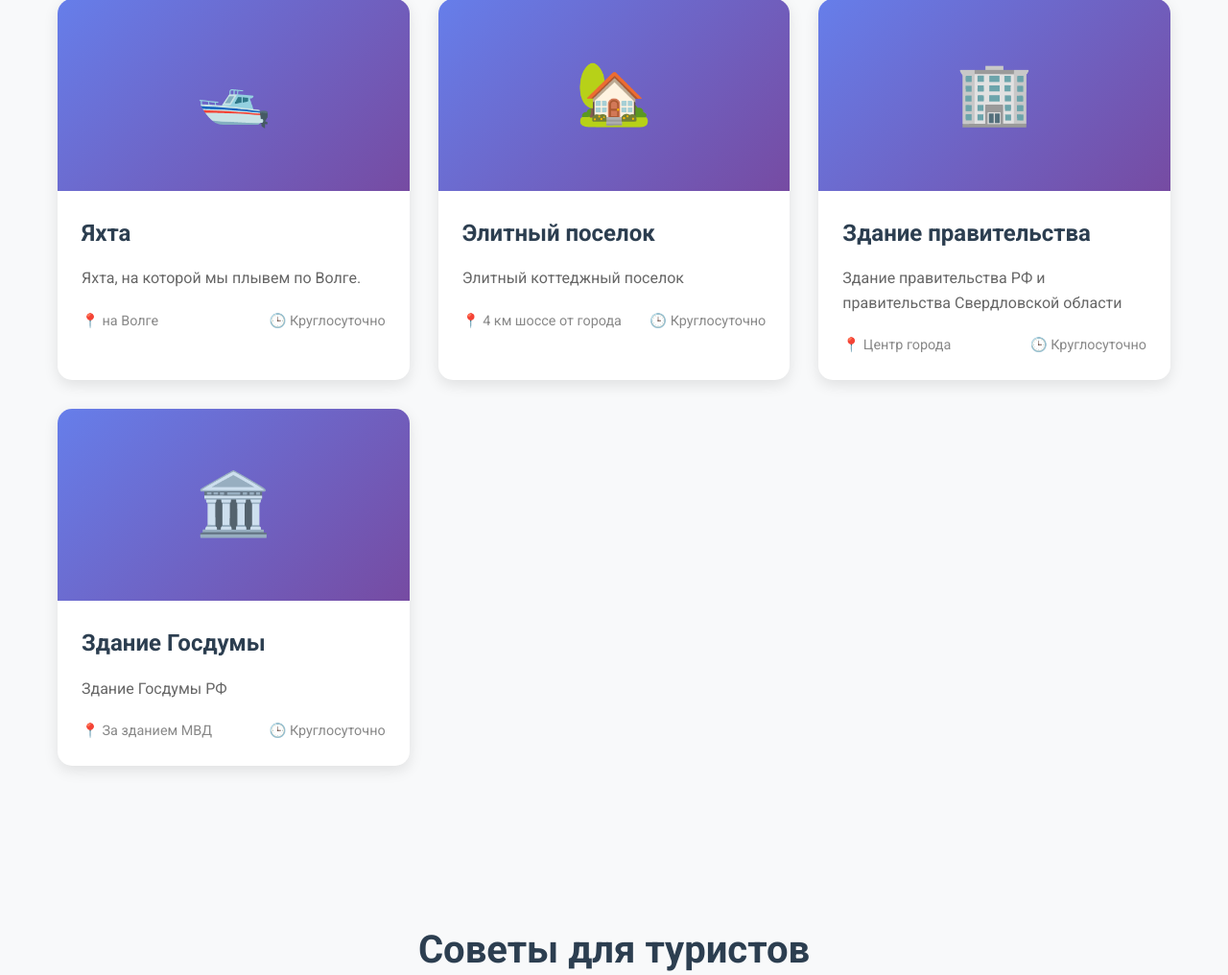
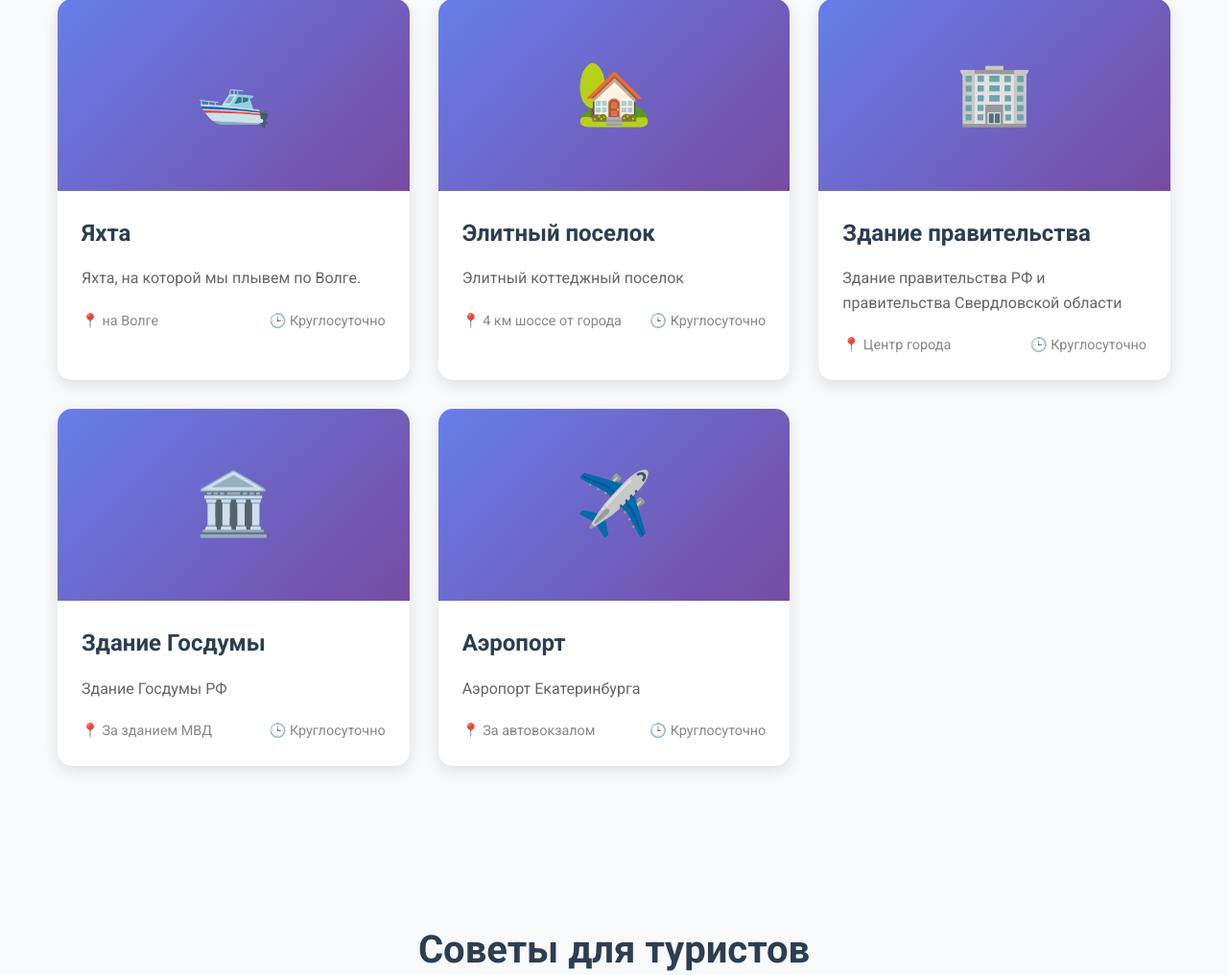
Before and after one commit to denis333rus/ECBRP, a Flask app: page /attractions in a window 1280 px wide. Shown: the part 529-1545 px from the top of the page at 96% size. Run offline with Flask 3, Linux system fonts and the light colour scheme.

Commit message:
Update attractions.html

```diff
--- a/templates/attractions.html
+++ b/templates/attractions.html
@@ -106,6 +106,19 @@
                             </div>
                         </div>
                     </div>
+                    <div class="attraction-card">
+                        <div class="attraction-image">
+                            <div class="image-placeholder">✈️</div>
+                        </div>
+                        <div class="attraction-content">
+                            <h3>Аэропорт</h3>
+                            <p>Аэропорт Екатеринбурга</p>
+                            <div class="attraction-info">
+                                <span class="location">📍 За автовокзалом</span>
+                                <span class="time">🕒 Круглосуточно</span>
+                            </div>
+                        </div>
+                    </div>
                 </div>
             </div>
         </section>
```
